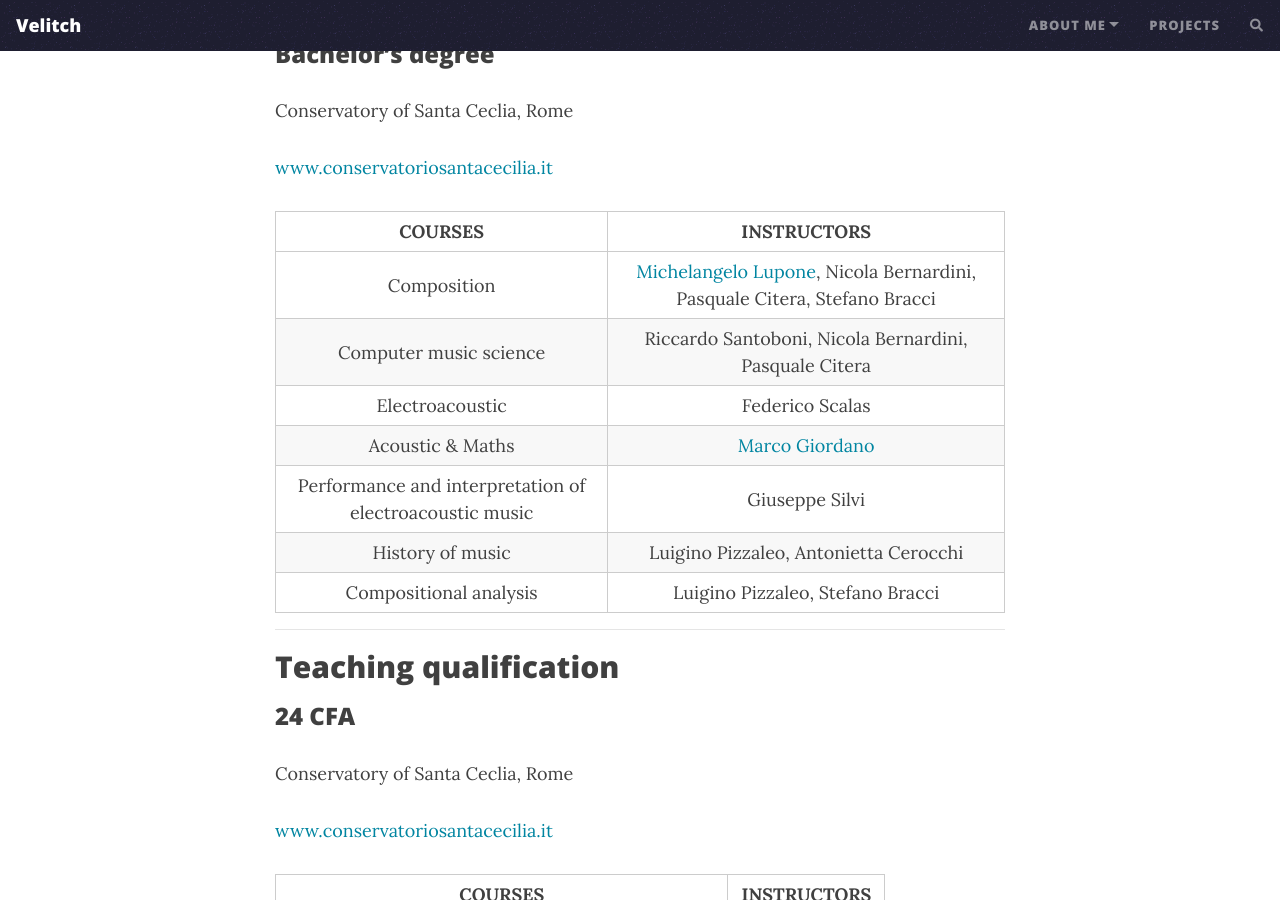
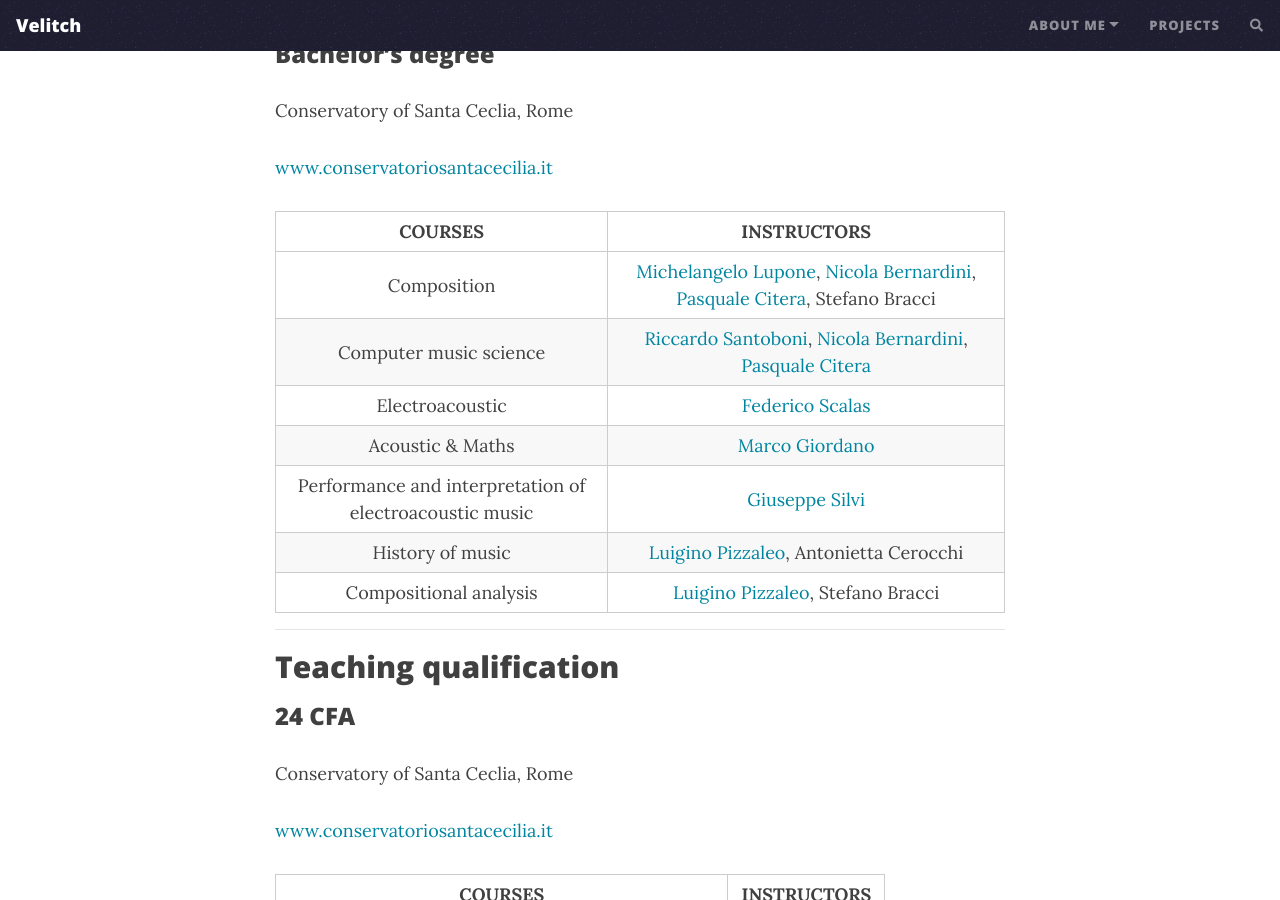
Before and after one commit to Velitch/velitch, a Jekyll site: the page built from pages/Education.md, in a window 1280 px wide and 900 px high, scrolled down 278 px. Built offline with Jekyll 4.4.1, drawn with Linux system fonts in a browser that asks for light colours; nearby versions of some CDN libraries; comment, search, counter and statistics services are not loaded; part of the change alters nothing that is shown.

```diff
--- a/pages/Education.md
+++ b/pages/Education.md
@@ -14,13 +14,13 @@ Conservatory of Santa Ceclia, Rome
 
 |COURSES|INSTRUCTORS|
 |:---:|:---:|
-|Composition|[Michelangelo Lupone](https://www.linkedin.com/in/michelangelo-lupone-3462b85b/?originalSubdomain=it), Nicola Bernardini, Pasquale Citera, Stefano Bracci|
-|Computer music science|Riccardo Santoboni, Nicola Bernardini, Pasquale Citera|
-|Electroacoustic|Federico Scalas|
+|Composition|[Michelangelo Lupone](https://www.linkedin.com/in/michelangelo-lupone-3462b85b/?originalSubdomain=it), [Nicola Bernardini](https://www.linkedin.com/in/nbernardini/), [Pasquale Citera](https://www.linkedin.com/in/pasqualecitera/), Stefano Bracci|
+|Computer music science|[Riccardo Santoboni](https://www.linkedin.com/in/riccardo-santoboni-61922824/), [Nicola Bernardini](https://www.linkedin.com/in/nbernardini/), [Pasquale Citera](https://www.linkedin.com/in/pasqualecitera/)|
+|Electroacoustic|[Federico Scalas](https://www.linkedin.com/in/federico-scalas-9a897835/)|
 |Acoustic & Maths|[Marco Giordano](https://www.linkedin.com/in/marco-giordano-2069721/?miniProfileUrn=urn%3Ali%3Afs_miniProfile%3AACoAAABSAaYBPASp7VwurWHgwgqPZCVT_5DPBec)|
-|Performance and interpretation of electroacoustic music|Giuseppe Silvi|
-|History of music|Luigino Pizzaleo, Antonietta Cerocchi|
-|Compositional analysis|Luigino Pizzaleo, Stefano Bracci|
+|Performance and interpretation of electroacoustic music|[Giuseppe Silvi](https://www.linkedin.com/in/giuseppesilvi/?miniProfileUrn=urn%3Ali%3Afs_miniProfile%3AACoAAAT9h6ABl5G90PgEevQCwOVo5Nf2GgLKjME)|
+|History of music|[Luigino Pizzaleo](https://www.linkedin.com/in/luigi-pizzaleo-23539320/?miniProfileUrn=urn%3Ali%3Afs_miniProfile%3AACoAAART0okBfHa63M5RNBZAqkk_v8x4ebTGMTk), Antonietta Cerocchi|
+|Compositional analysis|[Luigino Pizzaleo](https://www.linkedin.com/in/luigi-pizzaleo-23539320/?miniProfileUrn=urn%3Ali%3Afs_miniProfile%3AACoAAART0okBfHa63M5RNBZAqkk_v8x4ebTGMTk), Stefano Bracci|
 
 ______________
 
```
